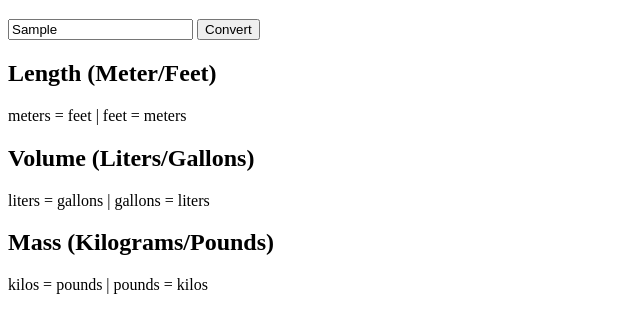
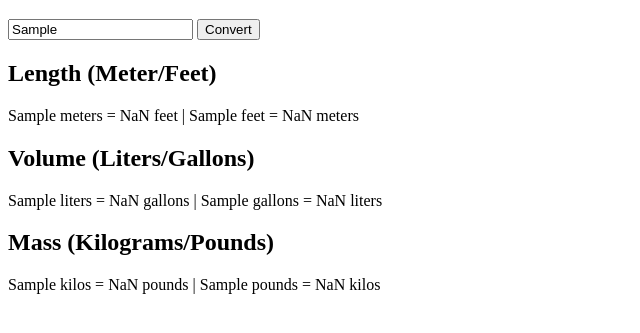
Before and after one commit to Naime-m/Unit-Converter, a plain HTML site: page index.html in a window 1280 px wide. Both pictures are taken after typing "Sample" into the empty fields and a click on the button "Convert". Shown: the part 61-394 px from the top of the page, without its empty margins (0-640 px from the left). Drawn offline with Linux system fonts and the light colour scheme.

Commit message:
js script done

```diff
--- a/index.html
+++ b/index.html
@@ -12,16 +12,19 @@
 
 <input type="text" id="input">
 
-<button id="btn">Convert</button>
+<button id = "btn">Convert</button>
 
 <h2>Length (Meter/Feet)</h2>
-<p><span id= "meter"></span> meters = <span id = "meterToFeet"></span> feet | <span id = "feet"></span> feet = <span id = "feetToMeter"></span> meters</p>
+<p><span id= "meter">0</span> meters = <span id = "meterToFeet">0</span> feet |
+ <span id = "feet">0</span> feet = <span id = "feetToMeter">0</span> meters</p>
 
 <h2>Volume (Liters/Gallons)</h2>
-<p> <span id = "liter"></span> liters = <span id ="literToGallon"></span> gallons | <span id = "gallon"></span> gallons = <span id = "gallonToLiter"></span> liters</p>
+<p><span id = "liter">0</span> liters = <span id ="literToGallon">0</span> gallons |
+ <span id = "gallon">0</span> gallons = <span id = "gallonToLiter">0</span> liters</p>
 
 <h2>Mass (Kilograms/Pounds)</h2>
-<p><span id = "kilo"></span> kilos = <span id= "kiloToPound"></span> pounds | <span id = "pound"></span> pounds = <span id="poundToKilo"></span> kilos</p>
+<p><span id = "kilo">0</span> kilos = <span id= "kiloToPound">0</span> pounds |
+ <span id = "pound">0</span> pounds = <span id="poundToKilo">0</span> kilos</p>
 
     <script src="script.js"></script>
 </body>
--- a/script.js
+++ b/script.js
@@ -1,6 +1,35 @@
-let meter = document.getElementById("meter")
-let feet = document.getElementById("feet")
-let liter = document.getElementById("liter")
-let gallon = document.getElementById("gallon")
-let kilo = document.getElementById("kilo")
-let pound = document.getElementById("pound")
+const meter = document.getElementById("meter")
+const feet = document.getElementById("feet")
+const liter = document.getElementById("liter")
+const gallon = document.getElementById("gallon")
+const kilo = document.getElementById("kilo")
+const pound = document.getElementById("pound")
+
+const meterToFeet = document.getElementById("meterToFeet")
+const feetToMeter = document.getElementById("feetToMeter")
+
+const literToGallon = document.getElementById("literToGallon")
+const gallonToLiter = document.getElementById("gallonToLiter")
+
+const kiloToPound = document.getElementById("kiloToPound")
+const poundToKilo = document.getElementById("poundToKilo")
+
+const input = document.getElementById("input")
+const btn = document.getElementById("btn")
+
+
+btn.addEventListener("click", function(){
+    meter.textContent = input.value
+    feet.textContent = input.value
+    liter.textContent = input.value
+    gallon.textContent = input.value
+    kilo.textContent = input.value
+    pound.textContent = input.value
+
+    meterToFeet.textContent = (input.value * 3.281).toFixed(3)
+    feetToMeter.textContent = (input.value / 3.281).toFixed(3)
+    literToGallon.textContent = (input.value * 0.264).toFixed(3)
+    gallonToLiter.textContent = (input.value / 0.264).toFixed(3)
+    kiloToPound.textContent = (input.value  * 2.204).toFixed(3)
+    poundToKilo.textContent = (input.value / 2.204).toFixed(3)
+})
```
